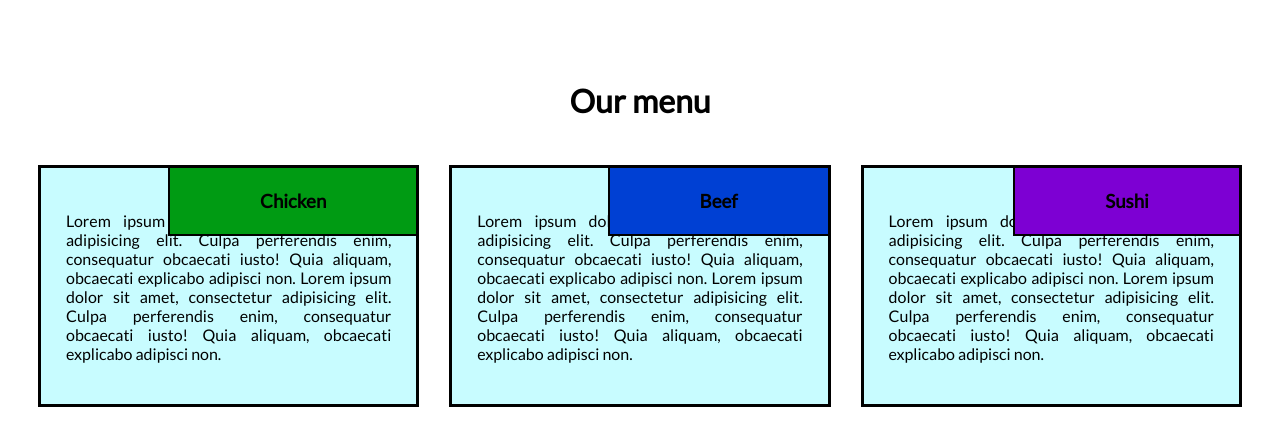
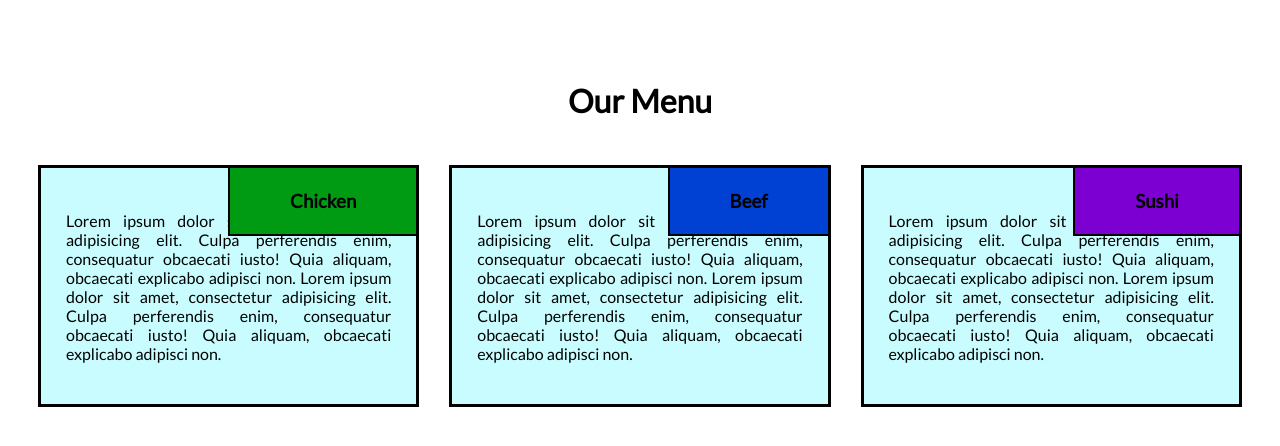
Before and after one commit to krn-vrd/module-2, a plain HTML site: page index.html in a window 1280 px wide. Drawn offline with Linux system fonts and the light colour scheme.

Commit message:
more edits

```diff
--- a/css/style.css
+++ b/css/style.css
@@ -44,7 +44,7 @@ body{
   top:0;
   right: 0px;
   background: green;
-  padding: 3px 90px;
+  padding: 3px 60px;
   border-left: 2px solid #000;
   border-bottom: 2px solid #000;
 }
--- a/index.html
+++ b/index.html
@@ -12,7 +12,7 @@
   <div class="container">
     <div class="row">
 
-    <h1 class="menu-title">Our menu</h1>
+    <h1 class="menu-title">Our Menu</h1>
       <div class="col-lg-4">
         <div class="item">
           <div class="item-title" id="title-one">
```
